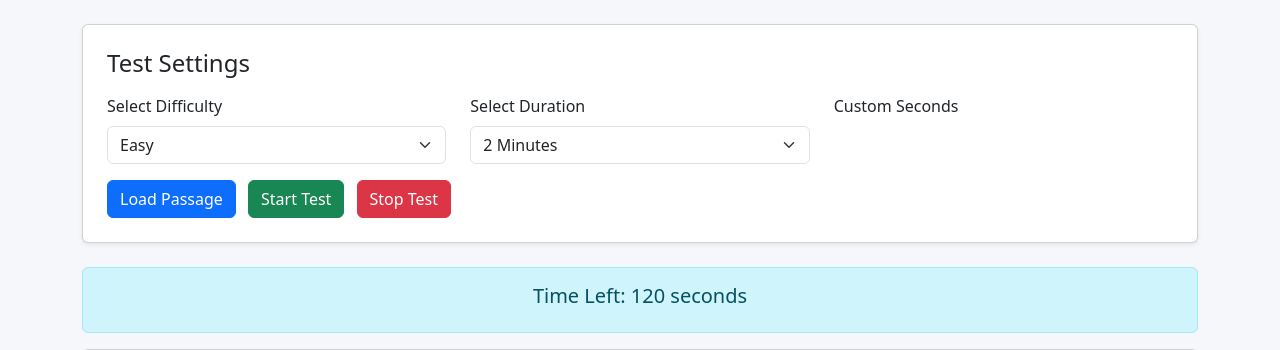
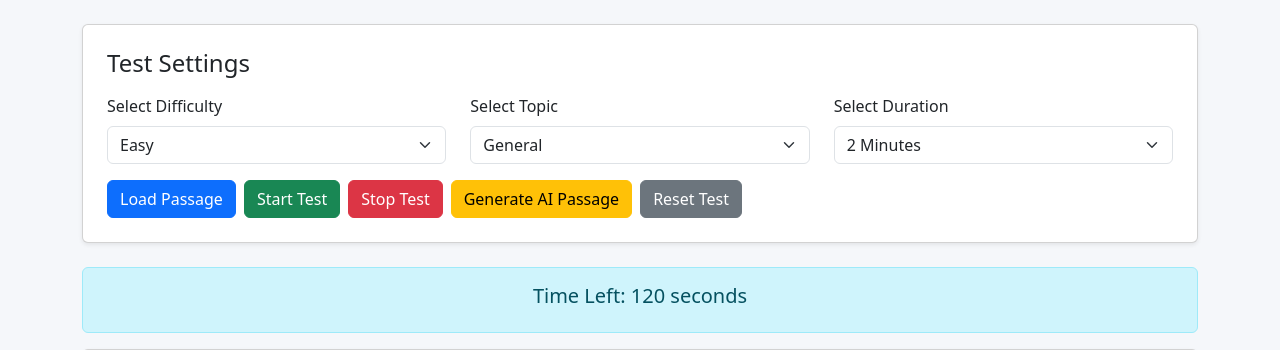
Before and after one commit to shudhanshu435/typing-practice-webapp, a Django app: page / in a window 1280 px wide. Shown: the part 56-406 px from the top of the page. Run offline with Django 5.2, Linux system fonts and the light colour scheme; the visitor is signed in with stand-in values (Sample User, id 1); data that the repository does not hold is empty.

Commit message:
Added AI paragraph generator, topic-based typing, reset feature, UI improvements

```diff
--- a/templates/typeit/typing_test.html
+++ b/templates/typeit/typing_test.html
@@ -29,7 +29,7 @@ body {
 
 <body>
 
-<!-- ✅ NAVBAR -->
+<!-- NAVBAR -->
 
 <nav class="navbar navbar-expand-lg navbar-dark bg-primary">
 
@@ -100,7 +100,42 @@ class="form-select">
 </select>
 
 </div>
+<div class="col-md-4">
 
+<label class="form-label">
+Select Topic
+</label>
+
+<select id="topicSelect"
+class="form-select">
+
+<option value="general">
+General
+</option>
+
+<option value="programming">
+Programming
+</option>
+
+<option value="technology">
+Technology
+</option>
+
+<option value="science">
+Science
+</option>
+
+<option value="history">
+History
+</option>
+
+<option value="education">
+Education
+</option>
+
+</select>
+
+</div>
 
 <div class="col-md-4">
 
@@ -125,15 +160,6 @@ Custom
 
 </select>
 
-</div>
-
-
-<div class="col-md-4">
-
-<label class="form-label">
-Custom Seconds
-</label>
-
 <input
 type="number"
 id="customTime"
@@ -144,9 +170,10 @@ style="display:none;"
 
 </div>
 
+
 </div>
 
-<div class="mt-3">
+<div class="mt-3 d-flex flex-wrap gap-2">
 
 <button
 class="btn btn-primary"
@@ -157,7 +184,7 @@ Load Passage
 </button>
 
 <button
-class="btn btn-success ms-2"
+class="btn btn-success"
 onclick="startTest()">
 
 Start Test
@@ -165,17 +192,32 @@ Start Test
 </button>
 
 <button
-class="btn btn-danger ms-2"
+class="btn btn-danger"
 onclick="stopTest()">
 
 Stop Test
 
 </button>
 
+<button
+class="btn btn-warning"
+onclick="generateAIPassage()">
+
+Generate AI Passage
+
+</button>
+
+<button
+class="btn btn-secondary"
+onclick="loadPassage()">
+
+Reset Test
+
+</button>
+
 </div>
 
 </div>
-
 
 <!-- Timer -->
 
@@ -191,6 +233,16 @@ seconds
 
 </div>
 
+<div id="aiLoading"
+     class="mt-2"
+     style="display:none;">
+
+<span class="spinner-border spinner-border-sm">
+</span>
+
+Generating AI passage...
+
+</div>
 
 <!-- Passage Area -->
 
@@ -318,19 +370,12 @@ inputElement.disabled = true;
 timeSelect.addEventListener(
 "change",
 function () {
-
     if (timeSelect.value === "custom") {
-
-        customTimeInput.style.display =
-            "inline";
-
+        customTimeInput.style.display = "block";
     }
     else {
-
-        customTimeInput.style.display =
-            "none";
+        customTimeInput.style.display = "none";
     }
-
 });
 
 
@@ -630,7 +675,54 @@ function loadPassage() {
     window.location.href = "/?difficulty=" + difficulty;
 
 }
+</script>
+
+<script>
+    function generateAIPassage(){
+        let difficulty = document.getElementById("difficultySelect").value;
+        let topic = document.getElementById("topicSelect").value;
+
+        // Show loading
+        document.getElementById(
+            "aiLoading"
+        ).style.display = "block";
+
+        fetch("/generate-passage/", {
+           method: "POST",
+           headers: {
+               "Content-Type": "application/json",
+               "X-CSRFToken": csrfToken
+           },
+
+           body: JSON.stringify({ difficulty: difficulty, topic: topic })
+        })
+
+        .then(response =>
+            response.json()
+        )
+
+        .then(data => {
+            let paragraph = data.passage;
+
+            //Update text variable
+            text = paragraph
+
+            // Reload passage display
+            passageElement.innerHTML = "";
+
+            for( let char of text){
+                let span = document.createElement("span");
+
+                span.innerText = char;
+                passageElement.appendChild(span);
+            }
+
+            // Hide loading
+            document.getElementById("aiLoading").style.display = "none";
+        });
+    }
 
 </script>
+
 </body>
 </html>
--- a/typeit/urls.py
+++ b/typeit/urls.py
@@ -9,4 +9,5 @@ urlpatterns = [
     path('dashboard/', dashboard, name='dashboard'),
     path('profile/', profile, name='profile'),
     path('leaderboard/', leaderboard, name='leaderboard'),
+    path('generate-passage/', generate_passage, name="generate_passage"),
 ]
--- a/typeit/views.py
+++ b/typeit/views.py
@@ -10,7 +10,7 @@ from .models import TypingRecord
 from django.contrib.auth.decorators import login_required
 from django.db.models import Avg, Max
 
-from .utils.ai_helper import analyze_typing_errors
+from .utils.ai_helper import analyze_typing_errors, generate_ai_paragraph
 
 # Create your views here.
 @login_required
@@ -206,3 +206,13 @@ def leaderboard(request):
     }
 
     return render(request, 'typeit/leaderboard.html', context)
+
+@login_required
+def generate_passage(request):
+    if request.method == "POST":
+        data = json.loads(request.body)
+        difficulty = data.get("difficulty", "easy")
+        topic = data.get("topic", "general")
+        # Call AI
+        paragraph = generate_ai_paragraph(difficulty, topic)
+        return JsonResponse({"passage": paragraph})
```
Also changed, not shown: typeit/utils/ai_helper.py (+32 -0 lines).
